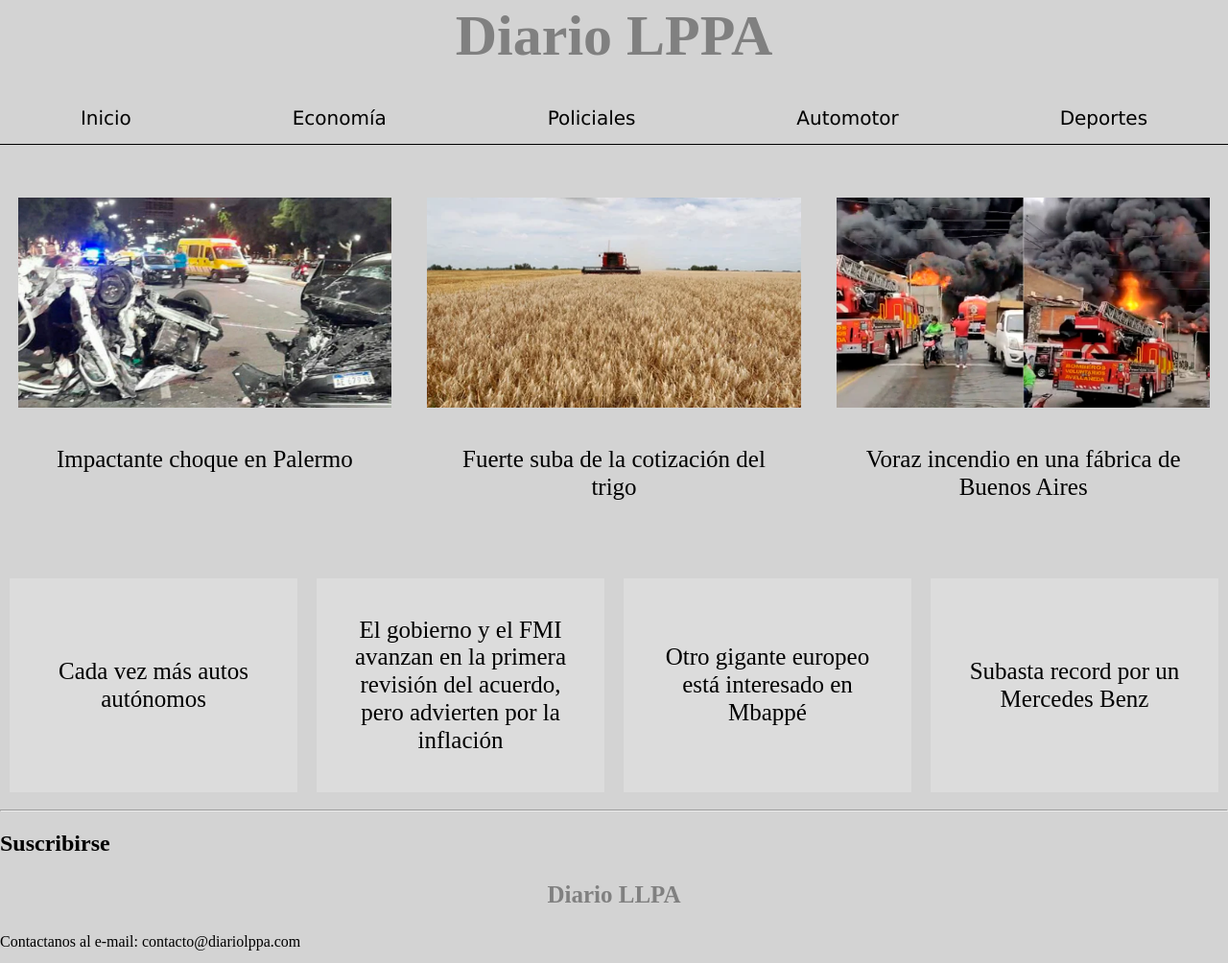
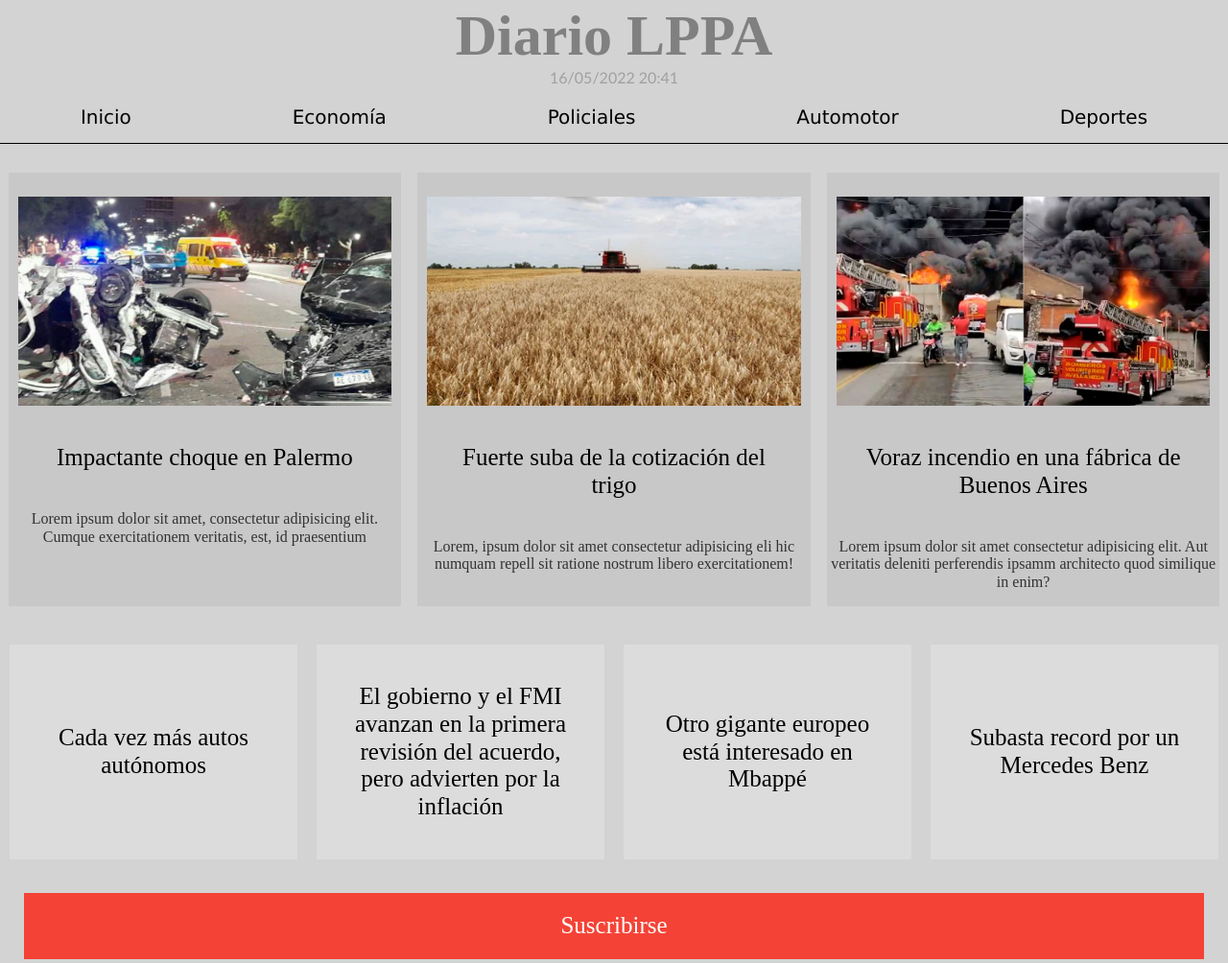
Before and after one commit to pabloatoledo/DiarioFlexbox, a plain HTML site: page Flexbox/index.html in a window 1280 px wide. Shown: the part 37-1041 px from the top of the page at 96% size. Drawn offline with Linux system fonts and the light colour scheme.

Commit message:
master: con publicidad y descripcion en las noticias principales

```diff
--- a/Flexbox/css/style.css
+++ b/Flexbox/css/style.css
@@ -1,3 +1,7 @@
+h1 {
+    margin-block-end: 0px
+}
+
 .flex {
     display: flex;
     justify-content: flex-end;
@@ -28,13 +32,23 @@
     font-size: 40px;
     margin: 40px 25px;
 }
+.desc-noti {
+    display: flex;
+    justify-content: center;
+    text-align: center;
+    color: rgb(50, 50, 50);
+}
 .hidden {
     display: none;
 }
 .hamburguer {
     max-width: 30px;
     max-height: 30px;
-    margin: 20px;
+}
+.fec-hor {
+    display: flex;
+    justify-content: center;
+    margin-bottom: 20px;
 }
 .red-soc {
     display: flex;
@@ -43,6 +57,20 @@
 .red-soc img {
     max-width: 30px;
     max-height: 30px;
+    margin-bottom: 15px;
+}
+.suscr {
+    margin: 25px;
+    display: flex;
+    justify-content: center;
+}
+
+.pub-fija {
+    position: fixed;
+    bottom: 0px;
+    left: 50%;
+    transform: translateX(-50%);
+    max-width: 70%;
 }
 
 /* -------------------------------- ESTILOS ------------------------------------------ */
@@ -77,8 +105,23 @@ a:hover {
 /*--------------Clases------------------*/
 
 .noti-ppal {
-    border-bottom: 1px solid;
+    background-color: rgb(200, 200, 200);
 }
 .noti-secu {
     background-color: rgb(220, 220, 220);
 }
+.fec-hor {
+    color: rgb(160, 160, 160);
+    font-family: 'Trebuchet MS', 'Lucida Sans Unicode', 'Lucida Grande', 'Lucida Sans', Arial, sans-serif;
+}
+.suscr {
+    background-color: #f44336;
+    color: white;
+    padding: 20px 50px;
+    text-align: center;
+    text-decoration: none;
+    font-size: 25px;
+}
+.suscr a:hover, a:active {
+    background-color: red;
+}
--- a/Flexbox/index.html
+++ b/Flexbox/index.html
@@ -15,6 +15,7 @@
         </header>
 
         <nav>
+            <span class="fec-hor">16/05/2022    20:41</span>
             <ul class="hidden link-nav">
                 <li><a href="./index.html">Inicio</a></li>
                 <li><a href="./economia.html">Economía</a></li>
@@ -25,39 +26,47 @@
             <img class="hamburguer" src="./img/hamburguer.png" alt="menu">
         </nav>
 
+        <aside>
+            <!-- <img class="pub-fija" src="./img/publicidades/publifija.PNG" alt="publicidad"> -->
+        </aside>
+
         <main class="flex">
-            <div class="noti-ppal">
+            <article class="noti-ppal">
                 <img class="img-noti" src="./img/choque-bsas.jpeg" alt="choque en Palermo">
                 <a class="tit-noti" href="./noticias/impactante-choque-bsas.html">Impactante choque en Palermo</a>
-            </div>
-            <div class="noti-ppal">
+                <p class="desc-noti">Lorem ipsum dolor sit amet, consectetur adipisicing elit. Cumque exercitationem veritatis, est, id praesentium</p>
+            </article>
+            <article class="noti-ppal">
                 <img class="img-noti" src="./img/cosecha-trigo.jpeg" alt="cosechadora-trigo">
                 <a class="tit-noti" href="./noticias/fuerte-suba-trigo.html">Fuerte suba de la cotización del trigo</a>
-            </div>
-            <div class="noti-ppal">
+                <p class="desc-noti">Lorem, ipsum dolor sit amet consectetur adipisicing eli hic numquam repell sit ratione nostrum libero exercitationem!</p>
+            </article>
+            <article class="noti-ppal">
                 <img class="img-noti" src="./img/inc-fabrica.jpeg" alt="incendio fabrica">
                 <a class="tit-noti" href="./noticias/incendio-fabrica.html">Voraz incendio en una fábrica de Buenos Aires</a>
-            </div>
+                <p class="desc-noti">Lorem ipsum dolor sit amet consectetur adipisicing elit. Aut veritatis deleniti perferendis ipsamm architecto quod similique in enim?</p>
+            </article>
         </main>
 
         <section class="flex">
-            <div class="noti-secu">
+            <article class="noti-secu">
                 <a class="tit-noti" href="./noticias/mas-autos-autonomos.html">Cada vez más autos autónomos</a>
-            </div>
-            <div class="noti-secu">
+            </article>
+            <article class="noti-secu">
                 <a class="tit-noti" href="./noticias/revision-acuerdo-fmi-inflacion.html">El gobierno y el FMI avanzan en la primera revisión del acuerdo, pero advierten por la inflación</a>
-            </div>
-            <div class="noti-secu">
+            </article>
+            <article class="noti-secu">
                 <a class="tit-noti" href="./noticias/club-interes-mbappe.html">Otro gigante europeo está interesado en Mbappé</a>
-            </div>
-            <div class="noti-secu">
+            </article>
+            <article class="noti-secu">
                 <a class="tit-noti" href="./noticias/subasta-record-mercedes.html">Subasta record por un Mercedes Benz</a>
-            </div>
+            </article>
         </section>
-        <hr>
+
         <section>
-            <h2>Suscribirse</h2>
+            <a class="suscr" href="./suscribe.html">Suscribirse</a>
         </section>
+
         <footer>
             <h3>Diario LLPA</h3>
             <p>Contactanos al e-mail: contacto@diariolppa.com</p>
```
Also changed, not shown: Flexbox/suscribe.html (+1 -1 lines), Flexbox/img/publicidades/publifija.PNG (added).
